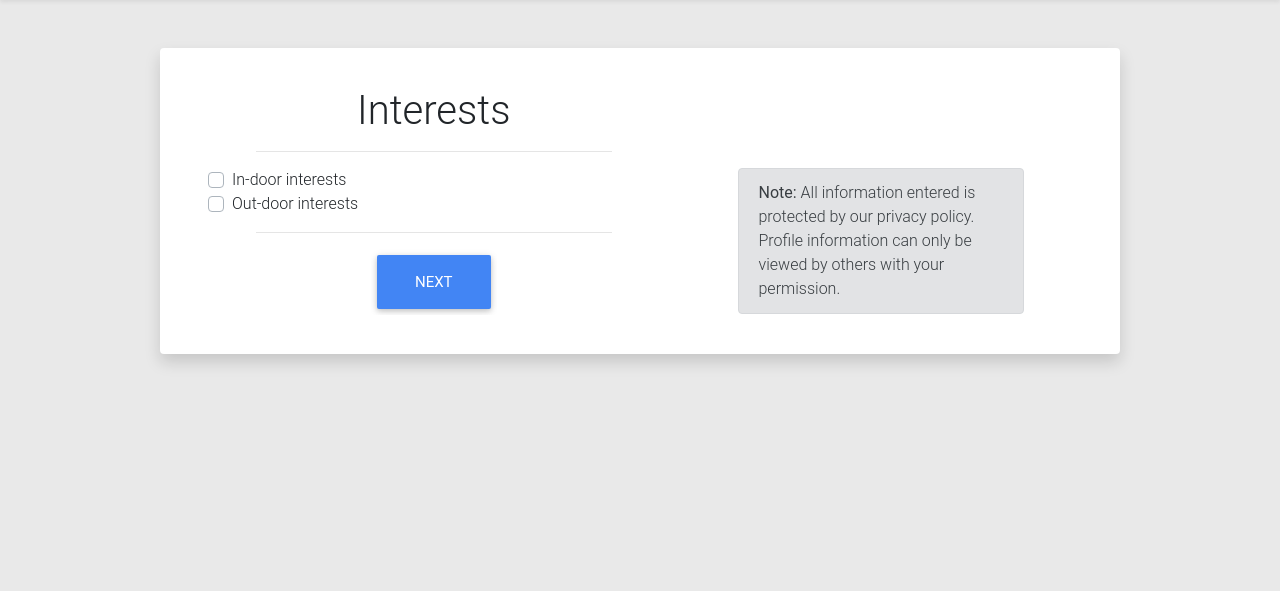
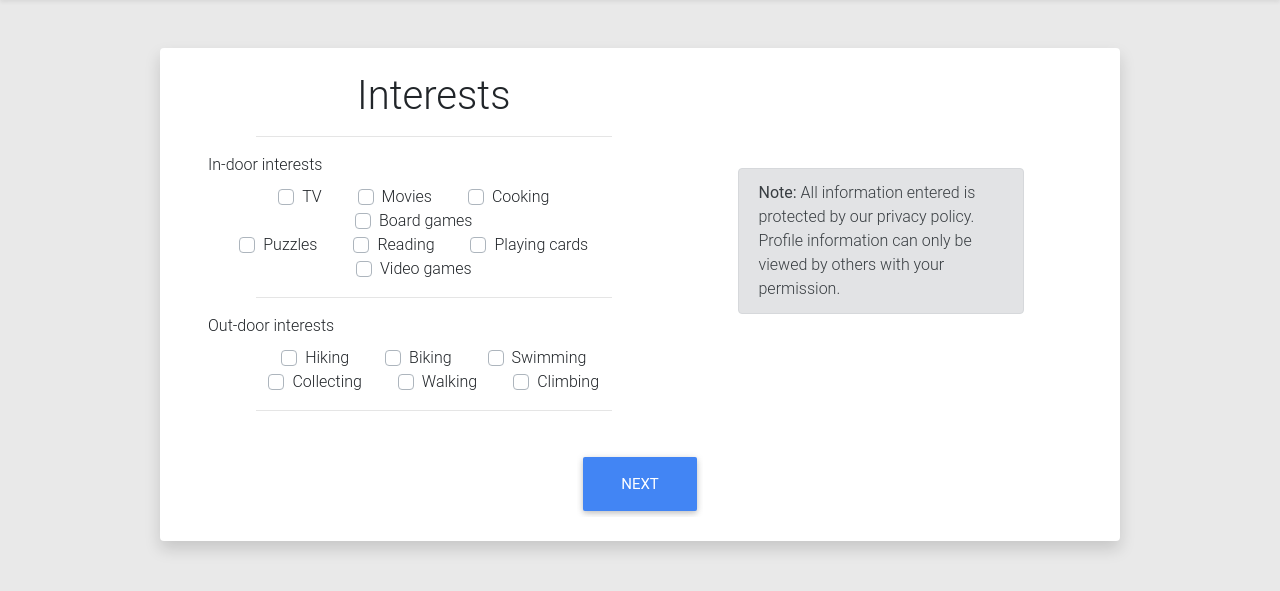
Before and after one commit to grjk/dating, a PHP site: page /views/interests_info.html in a window 1280 px wide. Shown: the part 53-644 px from the top of the page. Run offline with PHP 8.4, Linux system fonts and the light colour scheme; some libraries are stand-ins or nearby versions.

Commit message:
Changed form inputs on every page to fit with expected look

```diff
--- a/views/interests_info.html
+++ b/views/interests_info.html
@@ -26,6 +26,8 @@
     <h4 class="nav-text">DateUp&trade;</h4>
 </nav>
 
+<!-- Form -->
+<form method="post" action="summary">
     <!-- Container -->
     <div class="d-flex justify-content-center">
         <div class="rounded shadow bg-white mt-5 w-75">
@@ -34,31 +36,99 @@
 
                     <!-- Title and description of website -->
                     <h1 class="text-center">Interests</h1>
-
-                <!-- Form -->
-                <form method="post" action="summary">
                     <div class="mx-5">
                         <hr class="mx-5">
 
-                        <!-- In-door interest options -->
-                        <div class="custom-control custom-checkbox">
-                            <input type="checkbox" class="custom-control-input" id="defaultUnchecked">
-                            <label class="custom-control-label" for="defaultUnchecked">In-door interests</label>
+                        <label>In-door interests</label>
+                        <div class="text-center">
+                            <div class="custom-control custom-checkbox d-inline mx-3">
+                                <input type="checkbox" class="custom-control-input" id="tv" name="indoor">
+                                <label class="custom-control-label" for="tv">TV</label>
                             </div>
 
-                        <!-- Out-door interest options -->
-                        <div class="custom-control custom-checkbox">
-                            <input type="checkbox" class="custom-control-input" id="defaultUnchecked"Two>
-                            <label class="custom-control-label" for="defaultUnchecked">Out-door interests</label>
+                            <div class="custom-control custom-checkbox d-inline mx-3">
+                                <input type="checkbox" class="custom-control-input" id="movies" name="indoor">
+                                <label class="custom-control-label" for="movies">Movies</label>
+                            </div>
+
+                            <!-- In-door interest options -->
+                            <div class="custom-control custom-checkbox d-inline mx-3">
+                                <input type="checkbox" class="custom-control-input" id="cooking" name="indoor">
+                                <label class="custom-control-label" for="cooking">Cooking</label>
+                            </div>
+
+                            <!-- In-door interest options -->
+                            <div class="custom-control custom-checkbox d-inline mx-3">
+                                <input type="checkbox" class="custom-control-input" id="boardgames" name="indoor">
+                                <label class="custom-control-label" for="boardgames">Board games</label>
+                            </div>
+
+                            <br>
+
+                            <!-- In-door interest options -->
+                            <div class="custom-control custom-checkbox d-inline mx-3">
+                                <input type="checkbox" class="custom-control-input" id="puzzles" name="indoor">
+                                <label class="custom-control-label" for="puzzles">Puzzles</label>
+                            </div>
+
+                            <!-- In-door interest options -->
+                            <div class="custom-control custom-checkbox d-inline mx-3">
+                                <input type="checkbox" class="custom-control-input" id="reading" name="indoor">
+                                <label class="custom-control-label" for="reading">Reading</label>
+                            </div>
+
+                            <!-- In-door interest options -->
+                            <div class="custom-control custom-checkbox d-inline mx-3">
+                                <input type="checkbox" class="custom-control-input" id="cards" name="indoor">
+                                <label class="custom-control-label" for="cards">Playing cards</label>
+                            </div>
+
+                            <!-- In-door interest options -->
+                            <div class="custom-control custom-checkbox d-inline mx-3">
+                                <input type="checkbox" class="custom-control-input" id="gaming" name="indoor">
+                                <label class="custom-control-label" for="gaming">Video games</label>
                             </div>
                             <hr class="mx-5">
                         </div>
 
-                    <!-- Button -->
+                        <!-- --------------------------------------------------------------------------------------- -->
+
+                        <label>Out-door interests</label>
                         <div class="text-center">
-                        <input type="submit" class="btn btn-lg btn-primary" value="Next">
+                            <div class="custom-control custom-checkbox d-inline mx-3">
+                                <input type="checkbox" class="custom-control-input" id="hiking" name="outdoor">
+                                <label class="custom-control-label" for="hiking">Hiking</label>
                             </div>
-                </form>
+
+                            <div class="custom-control custom-checkbox d-inline mx-3">
+                                <input type="checkbox" class="custom-control-input" id="biking" name="outdoor">
+                                <label class="custom-control-label" for="biking">Biking</label>
+                            </div>
+
+                            <div class="custom-control custom-checkbox d-inline mx-3">
+                                <input type="checkbox" class="custom-control-input" id="Swimming" name="oudoor">
+                                <label class="custom-control-label" for="Swimming">Swimming</label>
+                            </div>
+
+                            <br>
+
+                            <div class="custom-control custom-checkbox d-inline mx-3">
+                                <input type="checkbox" class="custom-control-input" id="collecting" name="outdoor">
+                                <label class="custom-control-label" for="collecting">Collecting</label>
+                            </div>
+
+                            <div class="custom-control custom-checkbox d-inline mx-3">
+                                <input type="checkbox" class="custom-control-input" id="walking" name="outdoor">
+                                <label class="custom-control-label" for="walking">Walking</label>
+                            </div>
+
+                            <div class="custom-control custom-checkbox d-inline mx-3">
+                                <input type="checkbox" class="custom-control-input" id="Climbing" name="outdoor">
+                                <label class="custom-control-label" for="Climbing">Climbing</label>
+                            </div>
+                            <hr class="mx-5">
+                        </div>
+                    </div>
                 </div>
 
                 <!-- Dating picture -->
@@ -70,8 +140,14 @@
                     </div>
                 </div>
             </div>
+
+            <!-- Button -->
+            <div class="text-center pb-4">
+                <input type="submit" class="btn btn-lg btn-primary" value="Next">
             </div>
         </div>
+    </div>
+</form>
 
 <!-- JQuery -->
 <script type="text/javascript" src="https://cdnjs.cloudflare.com/ajax/libs/jquery/3.4.1/jquery.min.js"></script>
```
Also changed, not shown: index.php (+8 -0 lines), views/personal_info.html (+10 -11 lines), views/profile_info.html (+20 -21 lines), views/signup_summary.html (added, +87 -0 lines). Lines whose indentation alone changed are shown as unchanged.
